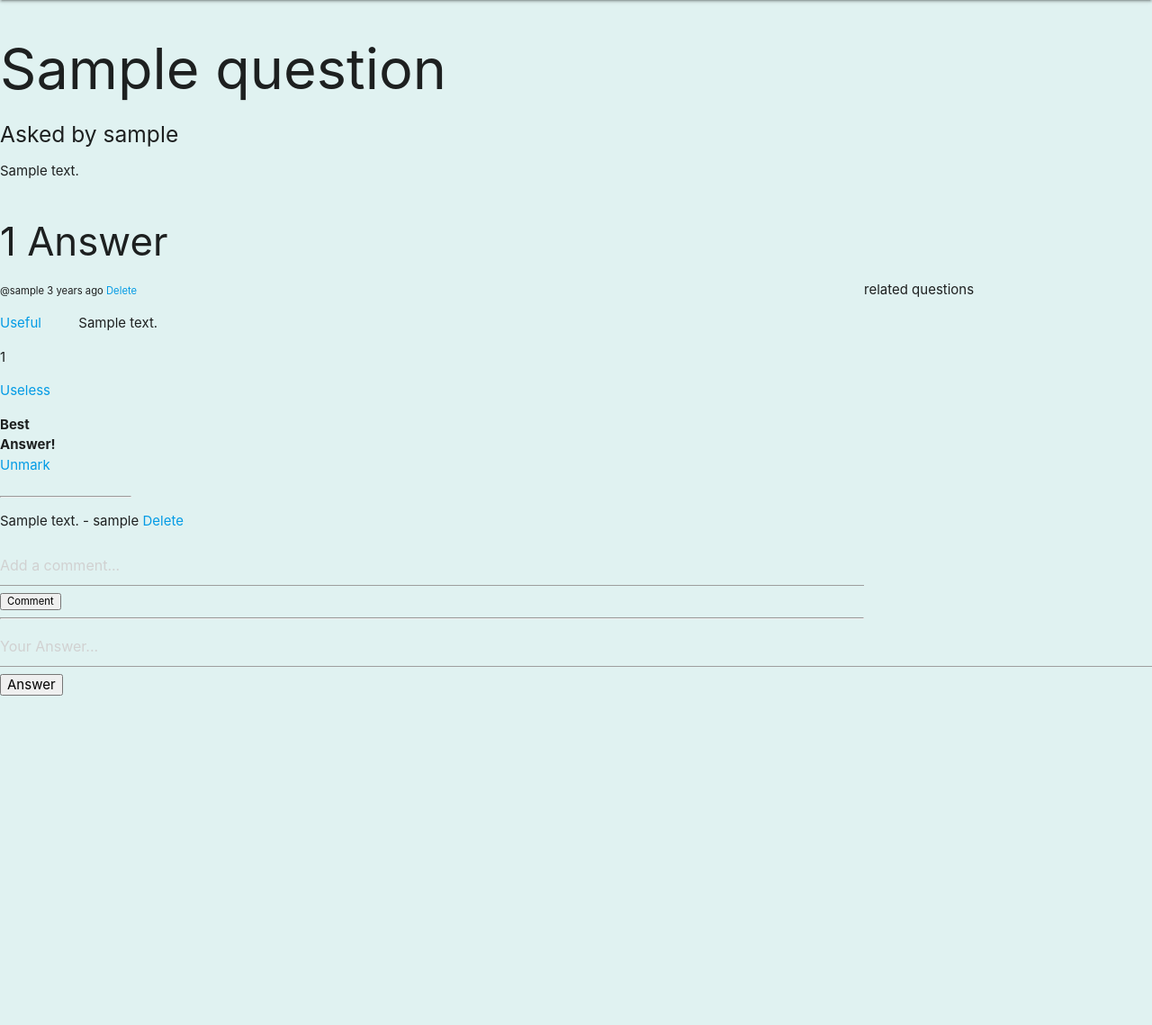
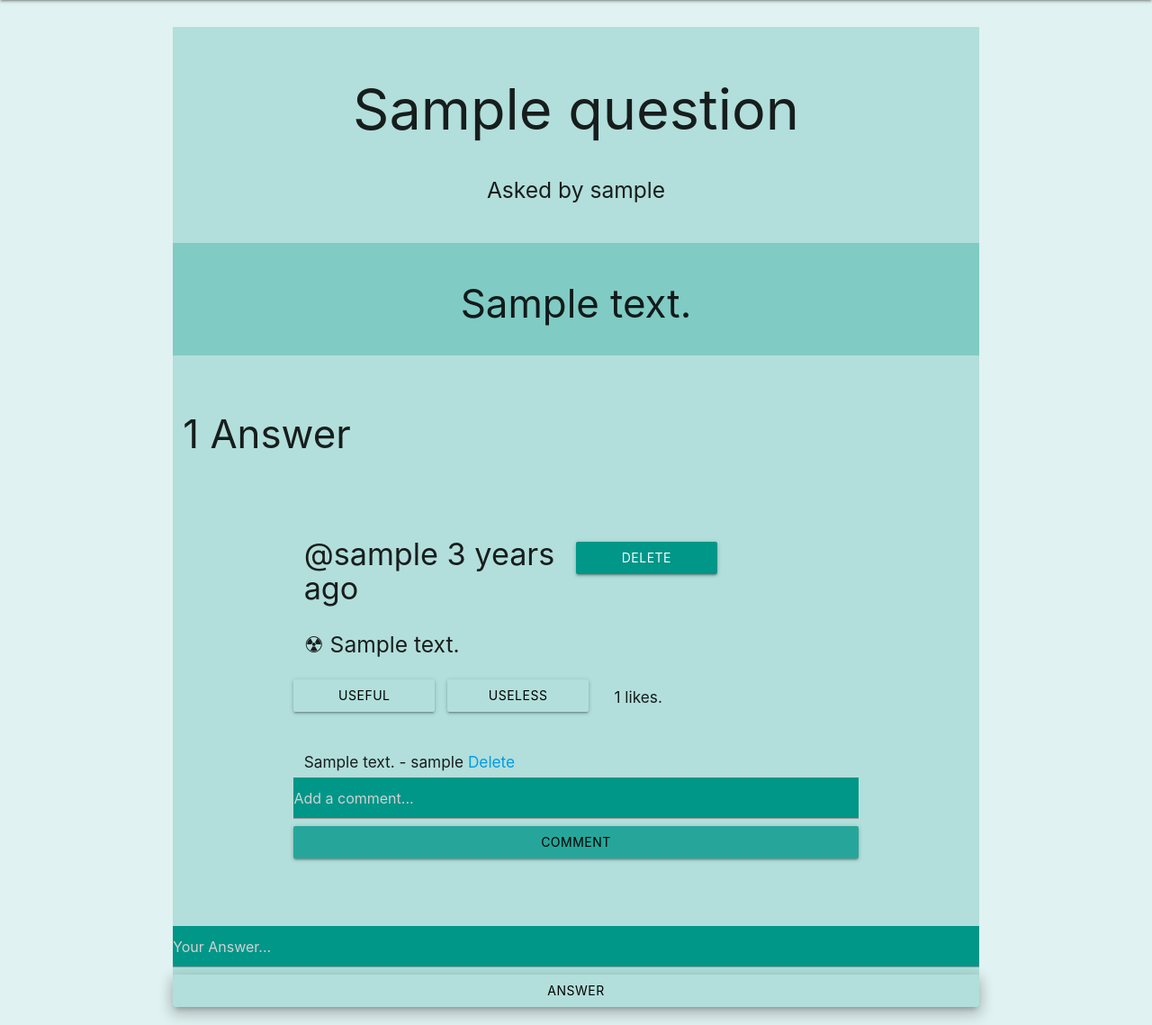
Before and after one commit to WallachianMihai/Proiect_MIP, a Django app: page /question/1/ in a window 1280 px wide. Shown: the part 64-1203 px from the top of the page at 90% size. Before the commit the page ends 837 px from the top, so only its background shows below. Run offline with Django 4.2, Linux system fonts and the light colour scheme; a user stored in the database is signed in; tables that the repository leaves empty hold one stand-in row (values such as "Sample post").

Commit message:
add question form ui, todo: implement for best answer, make text to be larger and be ok with the ui no matter what lenght

```diff
--- a/djangoProject/base/templates/base/question.html
+++ b/djangoProject/base/templates/base/question.html
@@ -2,105 +2,82 @@
 
 {% block content %}
 
-<style>
-    .question_container
-    {
-        display: grid;
-        grid-template-columns: 3fr 1fr;
-    }
-    .answer_container
-    {
-        display: grid;
-        grid-template-columns: 0.3fr 3fr
-    }
-</style>
-
-<h1>{{question.name}}</h1>
-<h5>Asked by {{question.host.username}}</h5>
-
-<p>{{question.description}}</p>
-
-<div class="question_container">
-    <h3>{{answer_count}}  {% if answer_count == 1 %} Answer {% else %} Answers {% endif %}</h3>
-    <br>
-
-    <div>
-        {% for answer in answers %}
-        <div>
-            <small>
-                @{{answer.user.username}}  {{answer.created | timesince}} ago
-                {% if request.user == answer.user %}
-                <a href="{% url 'delete-answer' answer.id %}">Delete</a>
-                {% endif %}
-            </small>
-            <div class="answer_container">
-               <div>
-                   <p>
-                       <a href="{% url 'like-answer' answer.id %}">Useful</a>
-                       <p>{{answer.likes}}</p>
-                       <a href="{% url 'dislike-answer' answer.id %}">Useless</a>
-                   </p>
-                   {% if request.user == question.host and bestAnswer == 0 %}
-                   <a href="{% url 'mark-answer' answer.id %}">Mark as best</a>
-                   {% endif %}
-
-                   {% if bestAnswer == answer.id %}
-                    <p>
-                        <b>Best Answer!</b>
-                        {% if request.user == question.host %}
-                         <a href="{% url 'mark-answer' answer.id %}">Unmark</a>
-                        {% endif %}
-                    </p>
-                    {% endif %}
-               </div>
-               <p>{{answer.body}}</p>
+<div class="container teal lighten-4" style="margin-top: 2em">
+    <div class="row center section">
+        <h1 class="col s12">{{question.name}}</h1>
+        <h5 class="col s12">Asked by {{question.host.username}}</h5>
     </div>
 
-             <hr style="width:15%;text-align:left;margin-left:0">
-            <div>
+    <div class="row center section teal lighten-3">
+        <h3 class="col s12">{{question.description}}</h3>
+    </div>
+
+    <div class="row section">
+        <h3 class="col s12">{{answer_count}}  {% if answer_count == 1 %} Answer {% else %} Answers {% endif %}</h3>
+    </div>
+
+
+    <div class="row">
+        <div class="container section">
+            {% for answer in answers %}
+            <div class="row">
+                <h4 class="col s6">@{{answer.user.username}}  {{answer.created | timesince}} ago</h4>
+                {% if request.user == answer.user %}
+                    <a style="margin-top: 1.95em" class="col s3 btn teal" href="{% url 'delete-answer' answer.id %}">Delete</a>
+                {% endif %}
+                <h5 class="col s10">☢ {{answer.body}}</h5>
+                <div class="col s12">
+                   <div class="section">
+                       <div class="row">
+                           <a class="col s3 waves-effect btn teal lighten-4 black-text z-depth-1" href="{% url 'like-answer' answer.id %}">Useful</a>
+                           <a style="margin-left: 1em" class="col s3 waves-effect btn teal lighten-4 black-text z-depth-1" href="{% url 'dislike-answer' answer.id %}">Useless</a>
+                           <h6 style="margin-left: 1em" class="col s3">{{answer.likes}} likes.</h6>
+                       </div>
+                   </div>
+                </div>
+
+                <div class="col s12">
                     {% for key in answers_comments %}
                         {% if key == answer.id %}
                             {% for comment in answers_comments|get_value:key %}
-                             <p>
+                                 <h6>
                                      {{comment.body}} - {{comment.user.username}}
                                      {% if request.user == comment.user %}
-                                    <a href="{% url 'delete-comment' comment.id %}">Delete</a>
+                                        <a  href="{% url 'delete-comment' comment.id %}">Delete</a>
                                      {% endif %}
-                             </p>
+                                 </h6>
                             {% endfor %}
                         {% endif %}
                     {% endfor %}
 
                     {% if request.user.is_authenticated %}
-                <small>
+                    <div class="row">
                        <form method="POST" action="">
                            {% csrf_token %}
-                       <input type="text" name="comment_body" placeholder="Add a comment..." />
-                       <input type="hidden" name="answer" value="{{answer.id}}"/>
-                       <input type="submit" name="submit" value="Comment"/>
+                           <input class="col s12 teal" type="text" name="comment_body" placeholder="Add a comment..." />
+                           <input class="col s12" type="hidden" name="answer" value="{{answer.id}}"/>
+                           <input class="col s12 waves-effect btn teal lighten-1 black-text z-depth-1" type="submit" name="submit" value="Comment"/>
                        </form>
-                </small>
+                    </div>
                      {% endif %}
                 </div>
             </div>
-        <hr>
+
             {% endfor %}
-   </div>
-
-    <div>
-        related questions
        </div>
 
     </div>
 
+
     {% if request.user.is_authenticated %}
-<div class="comment-form">
+    <div class="row comment-form">
         <form method="POST" action="">
             {% csrf_token %}
-        <input type="text" name="answer_body" placeholder="Your Answer..." />
-        <input type="submit" name="submit" value="Answer"/>
+            <input class="col s12 teal" type="text" name="answer_body" placeholder="Your Answer..." />
+            <input class="col s12 waves-effect btn teal lighten-4 black-text z-depth-3" type="submit" name="submit" value="Answer"/>
         </form>
     </div>
     {% endif %}
 
+</div>
 {% endblock content %}
```
Lines whose indentation alone changed are shown as unchanged.
